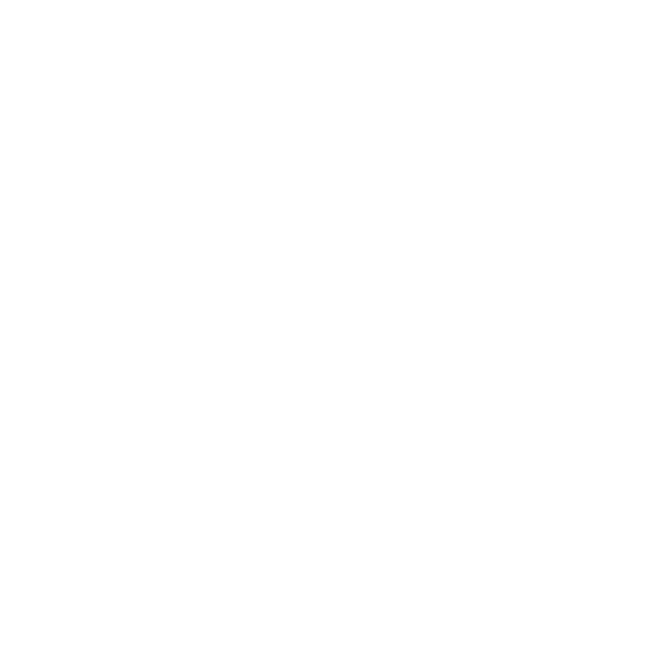
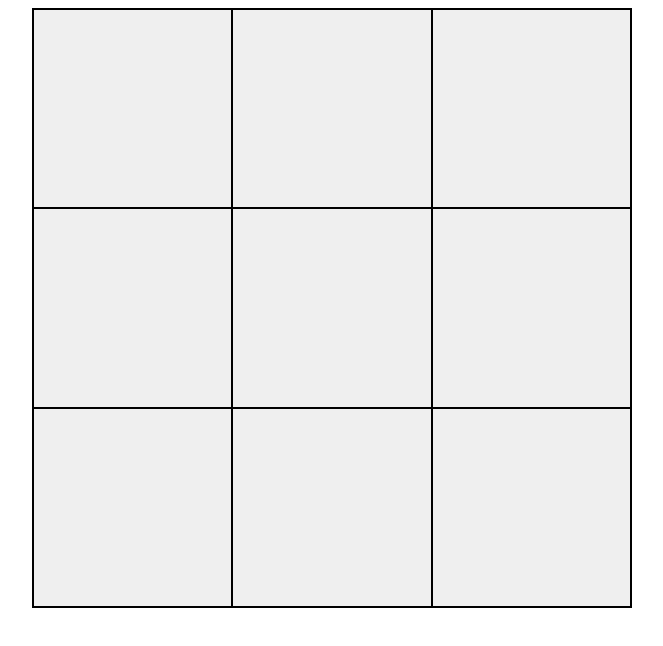
Before and after one commit to shinon21/tic-tac-toe, a plain HTML site: page index.html in a window 1280 px wide. Shown: the whole page, without its empty margins (308-971 px from the left). Drawn offline with Linux system fonts and the light colour scheme.

Commit message:
Allow placing tokens on board

```diff
--- a/index.html
+++ b/index.html
@@ -12,16 +12,15 @@
 <body>
     <main>
         <div class="board">
-            <div class="cell" data-index="0"></div>
-            <div class="cell" data-index="1"></div>
-            <div class="cell" data-index="2"></div>
-            <div class="cell" data-index="3"></div>
-            <div class="cell" data-index="4"></div>
-            <div class="cell" data-index="5"></div>
-            <div class="cell" data-index="6"></div>
-            <div class="cell" data-index="7"></div>
-            <div class="cell" data-index="8"></div>
-            <div class="cell" data-index="9"></div>
+            <button type="button" class="cell" data-index="0"> </button>
+            <button type="button" class="cell" data-index="1"> </button>
+            <button type="button" class="cell" data-index="2"> </button>
+            <button type="button" class="cell" data-index="3"> </button>
+            <button type="button" class="cell" data-index="4"> </button>
+            <button type="button" class="cell" data-index="5"> </button>
+            <button type="button" class="cell" data-index="6"> </button>
+            <button type="button" class="cell" data-index="7"> </button>
+            <button type="button" class="cell" data-index="8"> </button>
         </div>
     </main>
 </body>
--- a/script.js
+++ b/script.js
@@ -8,6 +8,7 @@ function createPlayer(name, symbol) {
 function createGameboard(initialBoard = new Array(9).fill(null)) {
     const board = initialBoard;
     const placePlayer = (index, player) => {
+        console.log(board[index])
         if (board[index]) {
             return false;
         }
@@ -42,20 +43,27 @@ function createGame(player1, player2, initialBoard) {
         currentPlayer = currentPlayer === 0 ? 1 : 0;
     }
     const getCurrentPlayer = () => players[currentPlayer];
-    const placePlayer = (index) => {
-        if (board.placePlayer(index)) {
-            switchPlayer();
-        }
-    }
-
-    return { getCurrentPlayer, placePlayer }
-}
 
 
+    return { getCurrentPlayer, placePlayer: board.placePlayer, switchPlayer }
+}
 
 const DOMController = (function () {
     const game = createGame(
         { name: "player one", symbol: "x" },
         { name: "player two", symbol: "o" }
     );
+    const handleCellClick = () => {
+        const cells = document.querySelectorAll(".cell");
+        for (const cell of cells) {
+            cell.addEventListener("click", (e) => {
+                const index = e.target.dataset.index;
+                if (game.placePlayer(index, game.getCurrentPlayer())) {
+                    e.target.textContent = game.getCurrentPlayer().getSymbol();
+                    game.switchPlayer();
+                }
+            })
+        }
+    }
+    handleCellClick();
 })();
--- a/style.css
+++ b/style.css
@@ -8,3 +8,25 @@
 body {
     min-height: 100vh;
 }
+
+main {
+    display: flex;
+    align-items: center;
+    justify-content: center;
+}
+
+.board {
+    display: grid;
+    width: 600px;
+    height: 600px;
+    grid-template-columns: repeat(3, 1fr);
+    grid-template-rows: repeat(3, 1fr);
+    border: 1px solid black;
+}
+
+.cell {
+    display: flex;
+    align-items: center;
+    justify-content: center;
+    border: 1px solid black;
+}
```
